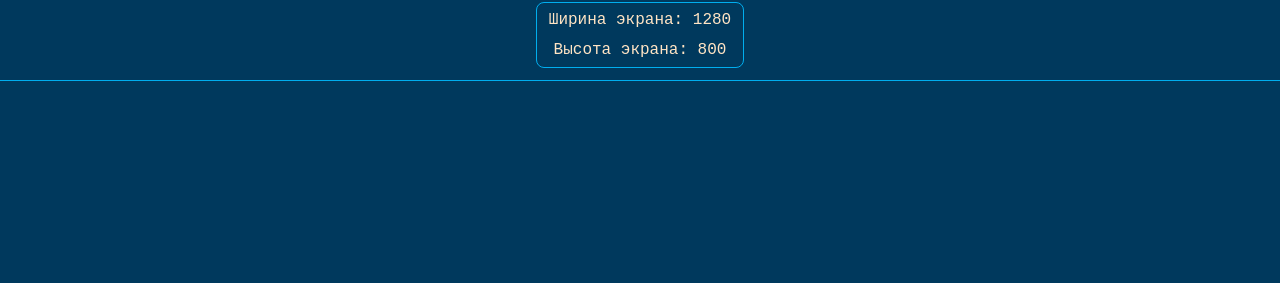
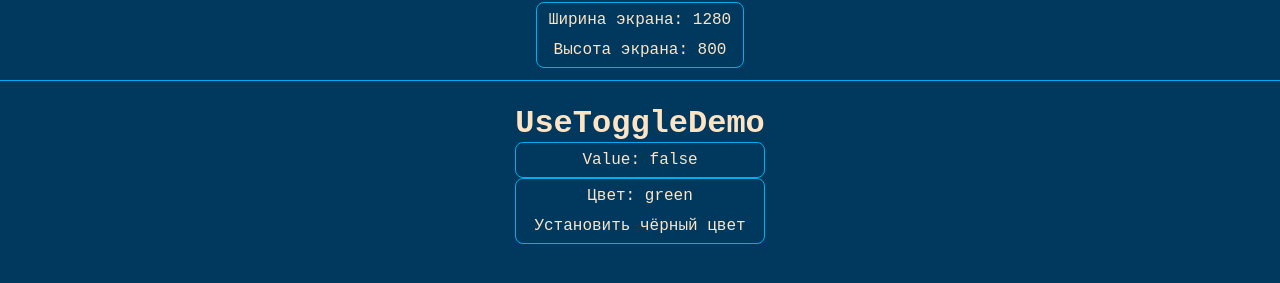
Before and after one commit to AndrewRusanov/result-university-react, a React (Vite) app: page / in a window 1280 px wide. Shown: the part 457-740 px from the top of the page. Built offline with nearby package versions, Linux system fonts and the light colour scheme; no server answers.

Commit message:
feat: add useToggle

```diff
--- a/src/App.tsx
+++ b/src/App.tsx
@@ -2,6 +2,7 @@ import './App.css'
 import UseFetchDemo from './components/UseFetchDemo/UseFetchDemo'
 import UseHoverDemo from './components/UseHoverDemo/UseHoverDemo'
 import UseLocalStorageDemo from './components/UseLocalStorageDemo/UseLocalStorageDemo'
+import UseToggleDemo from './components/UseToggleDemo/UseToggleDemo'
 import UseViewportSizeDemo from './components/UseViewportSizeDemo/UseViewportSizeDemo'
 
 function App() {
@@ -11,6 +12,7 @@ function App() {
       <UseLocalStorageDemo />
       <UseHoverDemo />
       <UseViewportSizeDemo />
+      <UseToggleDemo />
     </div>
   )
 }
--- /dev/null
+++ b/src/components/UseToggleDemo/UseToggleDemo.css
@@ -0,0 +1,34 @@
+.UseToggleDemo_container {
+  display: flex;
+  flex-direction: column;
+  align-items: center;
+  width: 100%;
+  gap: 12px;
+  padding: 0 0 12px;
+  border-bottom: 1px solid #00aeef;
+}
+
+.container_title {
+  font-weight: 700;
+  font-size: 32px;
+}
+
+.container_content {
+  display: flex;
+  flex-direction: column;
+  align-items: center;
+  gap: 12px;
+}
+
+.container_btns {
+  display: flex;
+  flex-direction: row;
+  gap: 12px;
+  align-items: center;
+}
+
+.btn {
+  padding: 4px 8px;
+  border: 1px solid #00aeef;
+  border-radius: 8px;
+}
--- /dev/null
+++ b/src/components/UseToggleDemo/UseToggleDemo.tsx
@@ -0,0 +1,23 @@
+import { useToggle } from '../../hooks/useToggle'
+
+const UseToggleDemo = () => {
+  const [value, toggle] = useToggle()
+  const [color, toggleColor] = useToggle(['green', 'blue', 'red', 'black'])
+
+  return (
+    <div className='UseToggleDemo_container'>
+      <h2 className='container_title'>UseToggleDemo</h2>
+      <div className='container_content'>
+        <button onClick={() => toggle()}>Value: {value.toString()}</button>
+      </div>
+      <div className='container_content'>
+        <button onClick={() => toggleColor()}>Цвет: {color}</button>
+        <button onClick={() => toggleColor('black')}>
+          Установить чёрный цвет
+        </button>
+      </div>
+    </div>
+  )
+}
+
+export default UseToggleDemo
--- /dev/null
+++ b/src/hooks/useToggle.ts
@@ -0,0 +1,27 @@
+import { useReducer } from 'react'
+
+function useToggle(options: string[] = ['false', 'true']) {
+  const [[currentIndex], dispatch] = useReducer(reducer, [0])
+
+  function reducer(state: [number], action: string | undefined): [number] {
+    const [currentIndex] = state
+
+    if (action !== undefined) {
+      const newIndex = options.indexOf(action)
+      if (newIndex === -1) return state
+      return [newIndex]
+    }
+
+    const newIndex = (currentIndex + 1) % options.length
+    return [newIndex]
+  }
+
+  function toggle(value?: string) {
+    dispatch(value)
+  }
+
+  const value = options[currentIndex]
+  return [value, toggle] as const
+}
+
+export { useToggle }
```
Also changed, not shown: 1 other file (tests, documents, lock files or other folders).
